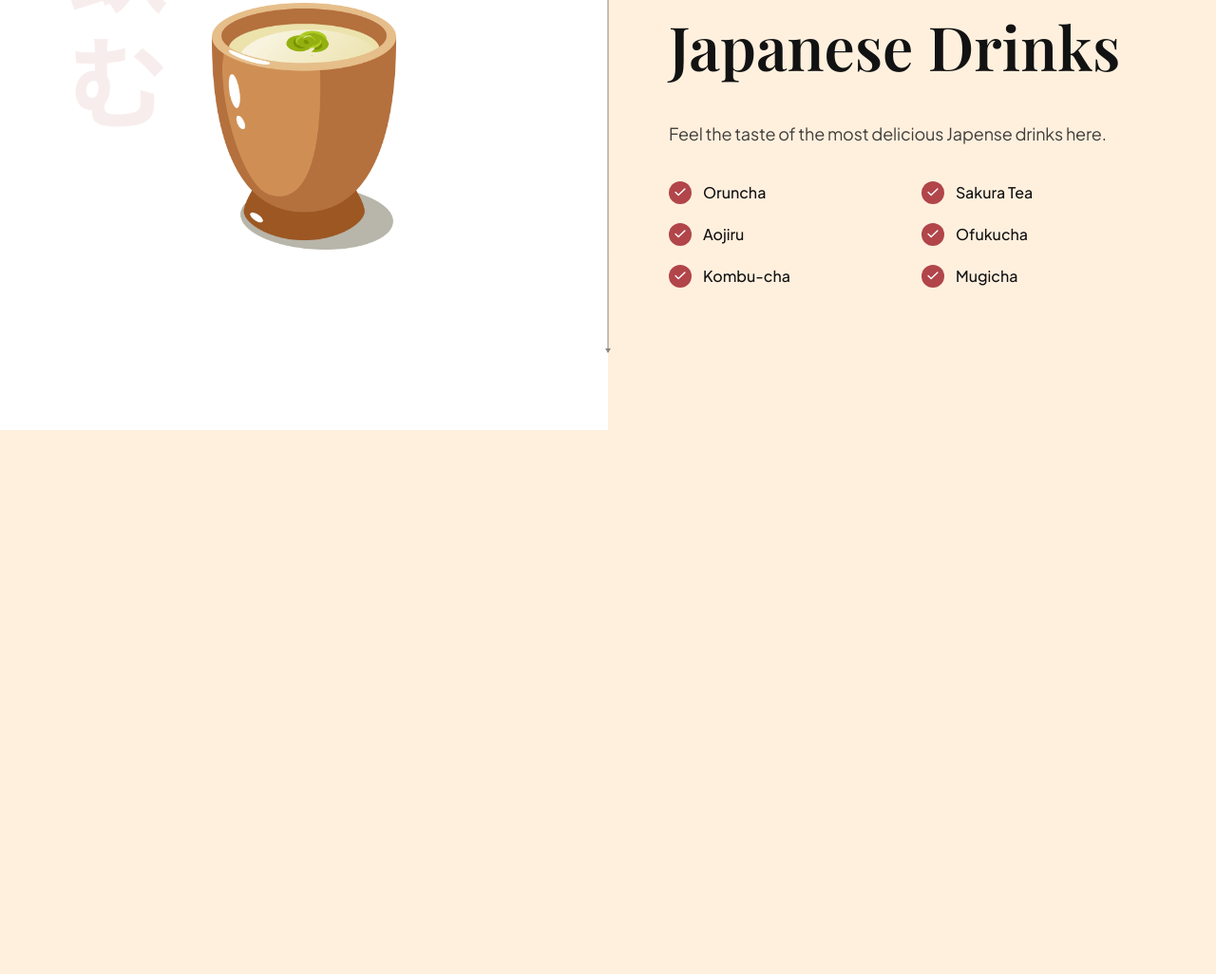
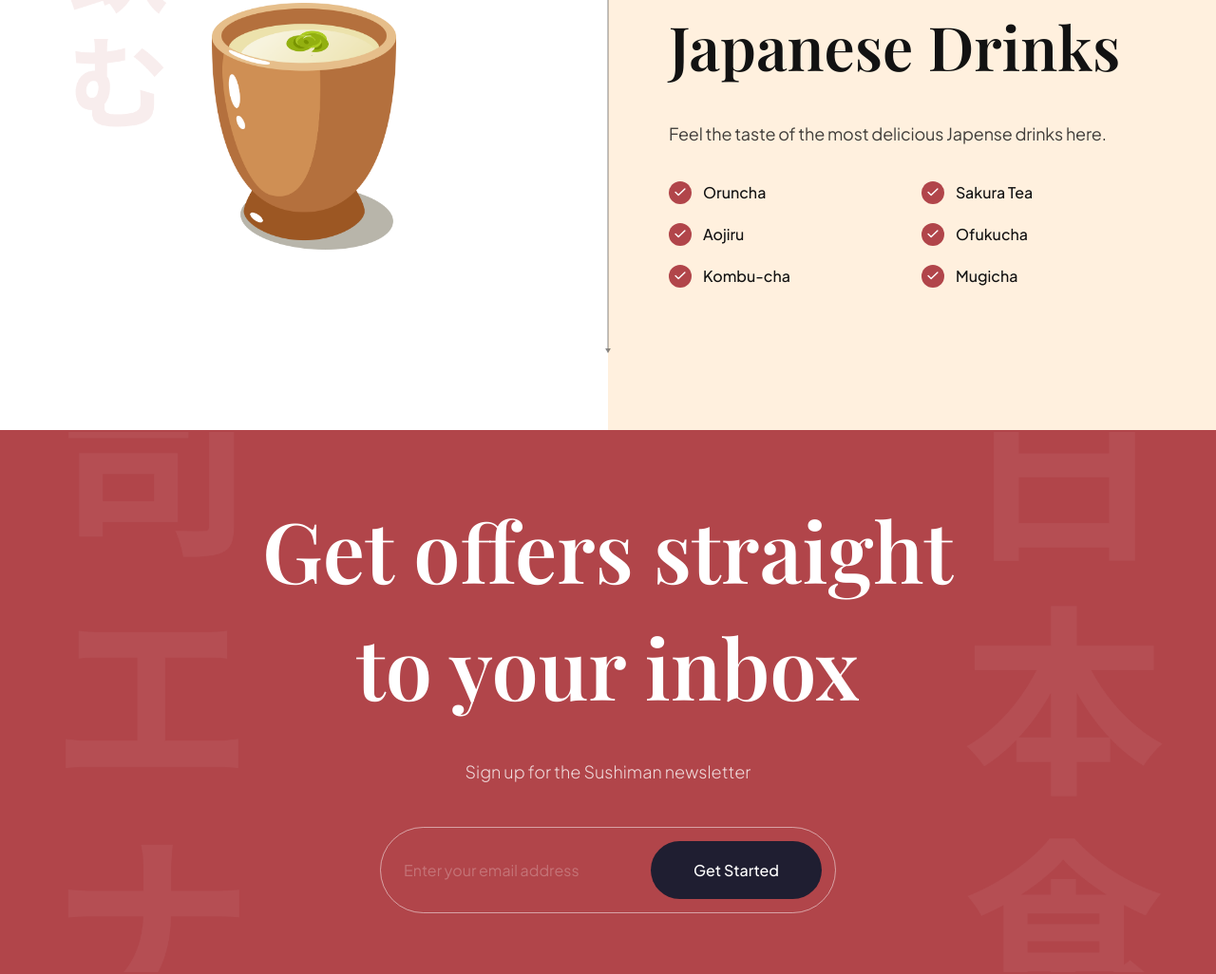
Before and after one commit to dasariprashant0/sushi_Project_html_css_website, a website built with Vite: page index.html in a window 1280 px wide. Shown: the part 3246-4272 px from the top of the page at 95% size. Before the commit the page ends 3699 px from the top, so only its background shows below. Built offline with nearby package versions, Linux system fonts and the light colour scheme.

Commit message:
fixed some minor css trending.css & Created Subscribe section and added its animation with its style.

```diff
--- /dev/null
+++ b/css/sections/subscribe.css
@@ -0,0 +1,70 @@
+.subscription {
+  flex-direction: column;
+  padding: 64px;
+  background-color: var(--primary-color);
+  background-image: url("../../assets/subscribe_bg.png");
+  background-size: contain;
+  background-position: center;
+  background-repeat: no-repeat;
+  overflow: hidden;
+}
+
+.subscription h2 {
+  font-size: 88px;
+  font-weight: 600;
+  font-family: var(--playfair-display);
+  line-height: 123px;
+  color: white;
+  text-align: center;
+}
+
+.subscription p {
+  font-size: 18px;
+  font-family: var(--plus-jakarta-sans);
+  font-weight: 300;
+  line-height: 36px;
+  margin-top: 32px;
+  color: rgba(255, 255, 255, 0.8);
+}
+
+.subscription__form {
+  min-width: 480px;
+  margin-top: 40px;
+  padding: 14px 14px 14px 24px;
+  display: flex;
+  gap: 10px;
+  border: 1px solid rgba(255, 255, 255, 0.5);
+  border-radius: 46px;
+}
+
+.subscription__form input {
+  flex: 1;
+  font-size: 16px;
+  font-weight: 400px;
+  font-family: var(--plus-jakarta-sans);
+  color: white;
+  opacity: 0.5;
+  background: transparent;
+  outline: none;
+  border: none;
+}
+
+.subscription__form input::placeholder {
+  color: #fff;
+  opacity: 0.5;
+}
+
+.subscription__form button {
+  padding: 20px;
+  min-width: 180px;
+  font-size: 16px;
+  font-weight: 500;
+  font-family: var(--plus-jakarta-sans);
+  color: #fff;
+  border-radius: 46px;
+  background: var(--black-400);
+  text-align: center;
+  border: none;
+  outline: none;
+  cursor: pointer;
+}
--- a/css/sections/trending.css
+++ b/css/sections/trending.css
@@ -132,15 +132,15 @@
   top: 12%;
 }
 
+.trending__arrow-top {
+  top: -10.5px;
+  left: 12%;
+}
+
 .trending__arrow-left img,
 .trending__arrow-top img {
   width: auto;
   height: 100%;
-}
-
-.trending__arrow-top {
-  top: -10.5px;
-  left: 12%;
 }
 
 .trending__arrow-bottom {
@@ -148,13 +148,13 @@
   right: 12%;
 }
 
+.trending__arrow-right {
+  right: -2.5px;
+  bottom: 12%;
+}
+
 .trending__arrow-bottom img,
 .trending__arrow-right img {
   width: 100%;
   height: auto;
 }
-
-.trending__arrow-right {
-  right: -2.5px;
-  bottom: 12%;
-}
--- a/css/style.css
+++ b/css/style.css
@@ -7,7 +7,7 @@
 @import url("sections/about.css");
 @import url("sections/popular.css");
 @import url("sections/trending.css");
-/* @import url("sections/subscribe.css"); */
+@import url("sections/subscribe.css");
 /* @import url("sections/footer.css"); */
 
 /* CSS variables for reusablity across all files (including above imported) */
--- a/index.html
+++ b/index.html
@@ -226,9 +226,9 @@
           <div class="trending__content" data-aos="fade-right">
             <p class="sushi__subtitle">What’s Trending / トレンド</p>
 
-          <h3 class="sushi__title">Japanese Sushi
-          </h3>
-          <p class="sushi__description">Feel the taste of the most delicious Sushi here.
+            <h3 class="sushi__title">Japanese Sushi</h3>
+            <p class="sushi__description">
+              Feel the taste of the most delicious Sushi here.
             </p>
 
             <ul class="trending__list flex-between">
@@ -282,7 +282,6 @@
               <img src="assets/arrow-horizontal.svg" alt="arrow horizontal" />
             </div>
           </div>
-
         </section>
 
         <div class="trending__discover" data-aos="zoom-in">
@@ -305,9 +304,9 @@
           <div class="trending__content" data-aos="fade-left">
             <p class="sushi__subtitle">What’s Trending / トレンド</p>
 
-          <h3 class="sushi__title">Japanese Drinks
-          </h3>
-          <p class="sushi__description">Feel the taste of the most delicious Japense drinks here.
+            <h3 class="sushi__title">Japanese Drinks</h3>
+            <p class="sushi__description">
+              Feel the taste of the most delicious Japense drinks here.
             </p>
 
             <ul class="trending__list flex-between">
@@ -321,8 +320,7 @@
                 <div class="trending__icon flex-center">
                   <img src="assets/check.svg" alt="check" />
                 </div>
-              <p>
-                Sakura Tea</p>
+                <p>Sakura Tea</p>
               </li>
               <li>
                 <div class="trending__icon flex-center">
@@ -353,6 +351,21 @@
         </section>
       </section>
       <!-- End of Trending -->
+
+      <!-- Subscription -->
+      <section class="subscription flex-center" id="services">
+        <h2 data-aos="flip-down">
+          Get offers straight <br />
+          to your inbox
+        </h2>
+        <p data-aos="fade-up">Sign up for the Sushiman newsletter</p>
+
+        <div class="subscription__form" data-aos="fade-up">
+          <input type="text" placeholder="Enter your email address" />
+          <button>Get Started</button>
+        </div>
+      </section>
+      <!-- End of Subscription -->
     </div>
     <script type="module" src="./js/script.js"></script>
   </body>
```
Lines whose indentation alone changed are shown as unchanged.
